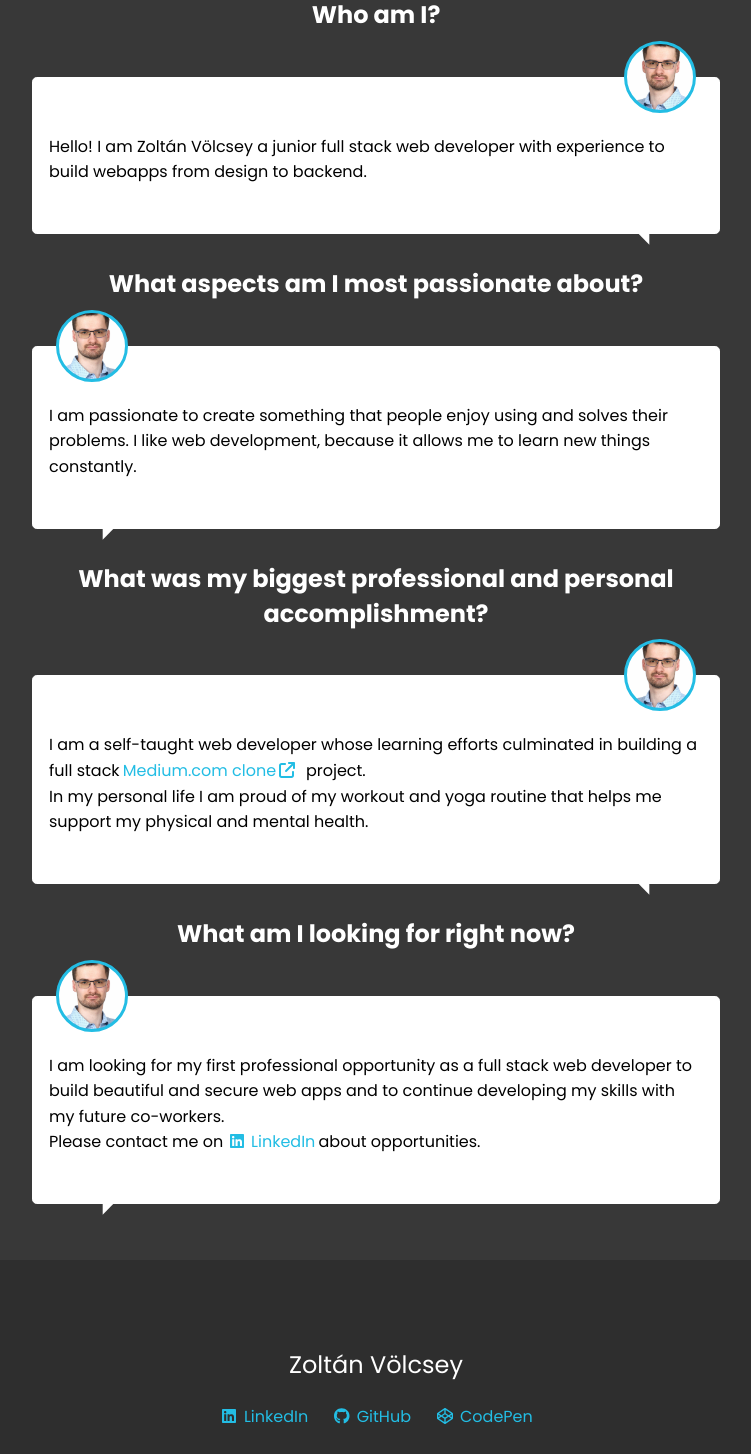
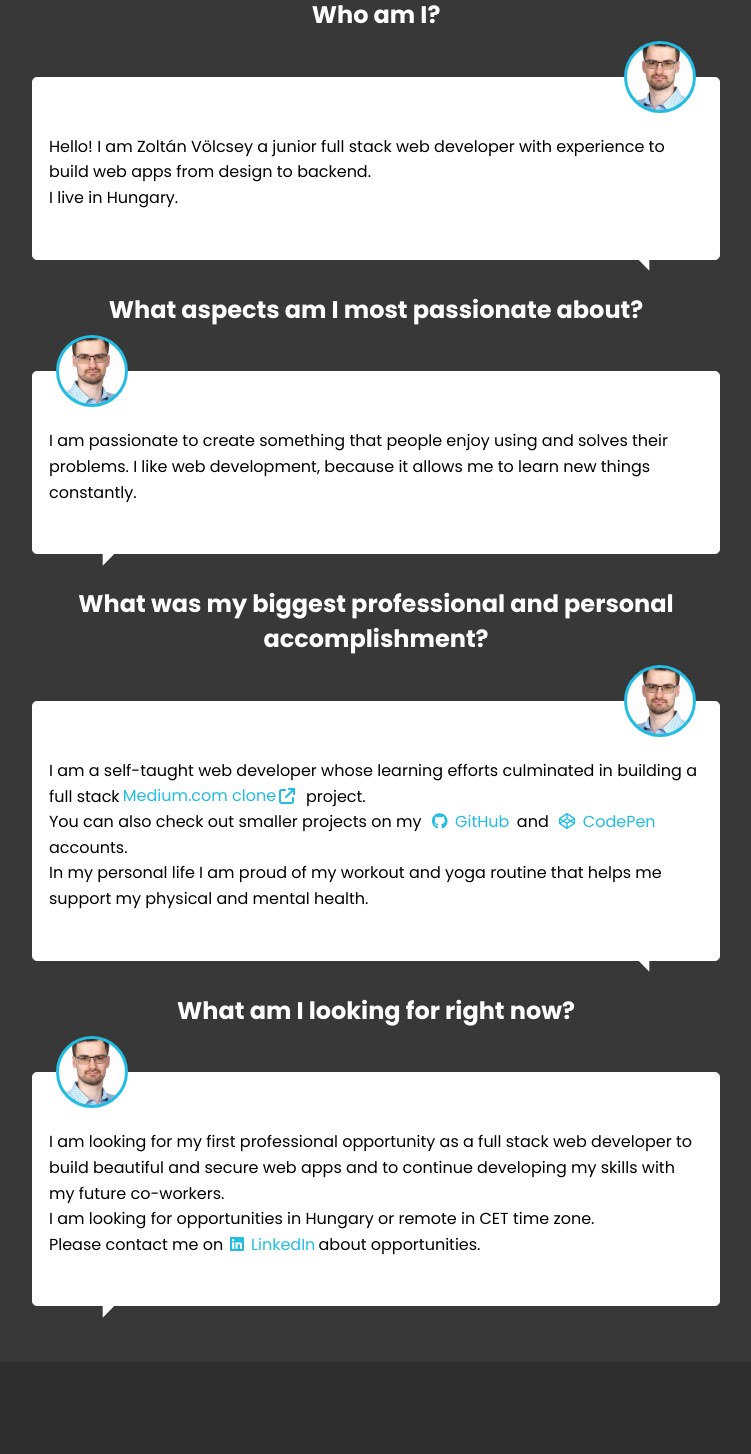
Before and after one commit to zvolcsey/my-portfolio, a React (Create React App) app: page /about in a window 1280 px wide. Shown: the part 280-1734 px from the top of the page, without its empty margins (264-1015 px from the left). Built offline with nearby package versions, Linux system fonts and the light colour scheme.

Commit message:
update texts

```diff
--- a/src/components/HeroSection/HeroSection.tsx
+++ b/src/components/HeroSection/HeroSection.tsx
@@ -11,7 +11,7 @@ const HeroSection: FC<{}> = () => {
     <section className={styles['hero-section']}>
       <Badge className={styles.badge}>Full Stack Web Developer</Badge>
       <h1 className={`${styles['hero-text']} ${styles.title}`}>
-        <span className={styles.block}>Build</span> beautiful and secure
+        <span className={styles.block}>Building</span> beautiful and secure
         <span
           className={`${styles.block} ${styles.highlight} ${styles.rotate}`}
         >
--- a/src/pages/AboutPage.tsx
+++ b/src/pages/AboutPage.tsx
@@ -1,6 +1,10 @@
 import { FC, useEffect } from 'react';
 import { FontAwesomeIcon } from '@fortawesome/react-fontawesome';
-import { faLinkedin } from '@fortawesome/free-brands-svg-icons';
+import {
+  faLinkedin,
+  faCodepen,
+  faGithub,
+} from '@fortawesome/free-brands-svg-icons';
 import { faArrowUpRightFromSquare } from '@fortawesome/free-solid-svg-icons';
 
 import styles from './AboutPage.module.css';
@@ -24,8 +28,9 @@ const AboutPage: FC<{}> = () => {
           <Answer>
             <p>
               Hello! I am Zoltán Völcsey a junior full stack web developer with
-              experience to build webapps from design to backend.
+              experience to build web apps from design to backend.
             </p>
+            <p>I live in Hungary.</p>
           </Answer>
         </QandAItem>
         <QandAItem>
@@ -55,6 +60,23 @@ const AboutPage: FC<{}> = () => {
               project.
             </p>
             <p>
+              You can also check out smaller projects on my{' '}
+              <ExternalLink
+                href='https://github.com/zvolcsey'
+                className={styles.link}
+              >
+                <FontAwesomeIcon icon={faGithub} /> GitHub
+              </ExternalLink>{' '}
+              and{' '}
+              <ExternalLink
+                href='https://codepen.io/zoltanv'
+                className={styles.link}
+              >
+                <FontAwesomeIcon icon={faCodepen} /> CodePen
+              </ExternalLink>{' '}
+              accounts.
+            </p>
+            <p>
               In my personal life I am proud of my workout and yoga routine that
               helps me support my physical and mental health.
             </p>
@@ -67,6 +89,10 @@ const AboutPage: FC<{}> = () => {
               I am looking for my first professional opportunity as a full stack
               web developer to build beautiful and secure web apps and to
               continue developing my skills with my future co-workers.
+            </p>
+            <p>
+              I am looking for opportunities in Hungary or remote in CET time
+              zone.
             </p>
             <p>
               Please contact me on
```
